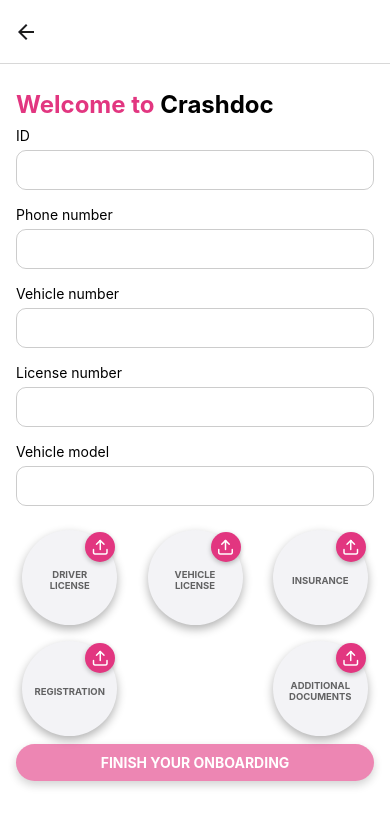
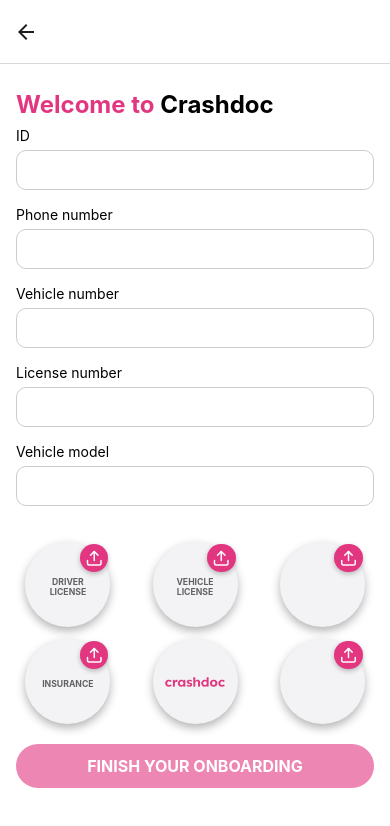
Before and after one commit to taloreff/Crashdoc, a React Native app: screen /Onboarding in a window 390 px wide. Shown: the top 826 px of the page. Built offline with nearby package versions, Linux system fonts and the light colour scheme.

Commit message:
fixing the damageassessment page

```diff
--- a/cmps/DocumentUploader.js
+++ b/cmps/DocumentUploader.js
@@ -16,6 +16,7 @@
   docType,
   documentUri,
   onUpload,
+  size = 85,
   documentTypeMapping,
 }) => {
   const [uploading, setUploading] = useState(false);
@@ -94,7 +95,7 @@
       const base64Img = await convertUriToBase64(imageUri);
       const uploadedImage = await uploadService.uploadImg(base64Img);
       console.log("Uploaded Image:", uploadedImage.secure_url);
-      onUpload(docType, uploadedImage.secure_url); // Update the document URL after upload
+      onUpload(docType, uploadedImage.secure_url);
     } catch (error) {
       Alert.alert(
         "Upload Error",
@@ -119,7 +120,10 @@
 
   return (
     <TouchableOpacity
-      style={styles.documentButton}
+      style={[
+        styles.documentButton,
+        { width: size, height: size, borderRadius: size / 2 },
+      ]}
       onPress={handleDocumentUpload}
       disabled={uploading}
     >
@@ -133,15 +137,25 @@
       {localImageUri ? (
         <Image
           source={{ uri: localImageUri }}
-          style={styles.documentImage}
+          style={[
+            styles.documentImage,
+            { width: size - 5, height: size - 5, borderRadius: (size - 5) / 2 },
+          ]}
           resizeMode="cover"
         />
       ) : (
         <>
-          <View style={styles.uploadIconContainer}>
+          <View
+            style={[
+              styles.uploadIconContainer,
+              { width: size / 3, height: size / 3, borderRadius: size / 6 },
+            ]}
+          >
             <Feather name="upload" size={18} style={styles.uploadIcon} />
           </View>
-          <Text style={styles.documentButtonText}>{docType}</Text>
+          <Text style={[styles.documentButtonText, { fontSize: size / 9.8 }]}>
+            {docType}
+          </Text>
         </>
       )}
     </TouchableOpacity>
@@ -150,15 +164,12 @@
 
 const styles = StyleSheet.create({
   documentButton: {
-    width: 95,
-    height: 95,
-    borderRadius: 55,
     backgroundColor: "#F3F3F6FF",
     justifyContent: "center",
     alignItems: "center",
-    padding: 10,
+    padding: 8,
     position: "relative",
-    marginHorizontal: 10,
+    marginHorizontal: 8,
     shadowColor: "#000",
     shadowOffset: { width: 0, height: 4 },
     shadowOpacity: 0.3,
@@ -166,9 +177,6 @@
     elevation: 10,
   },
   uploadIconContainer: {
-    width: 30,
-    height: 30,
-    borderRadius: 17.5,
     backgroundColor: "#e23680",
     justifyContent: "center",
     alignItems: "center",
@@ -185,16 +193,13 @@
     color: "#fff",
   },
   documentImage: {
-    width: 90,
-    height: 90,
-    borderRadius: 45,
+    borderRadius: 40,
   },
   documentButtonText: {
     color: "rgba(0, 0, 0, 0.6)",
-    fontSize: 9.5,
     fontWeight: "bold",
     textAlign: "center",
-    marginTop: 5,
+    marginTop: 4,
   },
   uploadIndicator: {
     position: "absolute",
--- a/cmps/FormContainer.js
+++ b/cmps/FormContainer.js
@@ -9,6 +9,7 @@
   TouchableOpacity,
   Keyboard,
   Platform,
+  Image,
 } from "react-native";
 import InputField from "./InputField";
 import DocumentUploader from "./DocumentUploader";
@@ -48,18 +49,73 @@
 
           <View style={styles.documentContainer}>
             <View style={styles.gridContainer}>
-              {documentTypes.flat().map((docType, index) => (
-                <View style={styles.gridItem} key={index}>
-                  <DocumentUploader
-                    docType={docType}
-                    documentUri={
-                      documents && documents[documentTypeMapping[docType]]
-                    }
-                    onUpload={onUpload}
-                    documentTypeMapping={documentTypeMapping}
+              {/* First row with 3 frames */}
+              <View style={styles.gridItem}>
+                <DocumentUploader
+                  docType={documentTypes[0][0]}
+                  documentUri={
+                    documents &&
+                    documents[documentTypeMapping[documentTypes[0][0]]]
+                  }
+                  onUpload={onUpload}
+                  documentTypeMapping={documentTypeMapping}
+                />
+              </View>
+              <View style={styles.gridItem}>
+                <DocumentUploader
+                  docType={documentTypes[0][1]}
+                  documentUri={
+                    documents &&
+                    documents[documentTypeMapping[documentTypes[0][1]]]
+                  }
+                  onUpload={onUpload}
+                  documentTypeMapping={documentTypeMapping}
+                />
+              </View>
+              <View style={styles.gridItem}>
+                <DocumentUploader
+                  docType={documentTypes[0][2]} // Changed to [0][2] for third item in first row
+                  documentUri={
+                    documents &&
+                    documents[documentTypeMapping[documentTypes[0][2]]]
+                  }
+                  onUpload={onUpload}
+                  documentTypeMapping={documentTypeMapping}
+                />
+              </View>
+
+              {/* Second row with 3 frames, middle one is the logo */}
+              <View style={styles.gridItem}>
+                <DocumentUploader
+                  docType={documentTypes[1][0]}
+                  documentUri={
+                    documents &&
+                    documents[documentTypeMapping[documentTypes[1][0]]]
+                  }
+                  onUpload={onUpload}
+                  documentTypeMapping={documentTypeMapping}
+                />
+              </View>
+              <View style={styles.gridItemLogo}>
+                <View style={styles.logoContainer}>
+                  <Image
+                    source={require("../assets/logo.png")}
+                    style={styles.logoImage}
+                    resizeMode="contain"
                   />
                 </View>
-              ))}
+              </View>
+              <View style={styles.gridItem}>
+                <DocumentUploader
+                  docType={documentTypes[1][2]} // Changed to [1][2] for third item in second row
+                  documentUri={
+                    documents &&
+                    documents[documentTypeMapping[documentTypes[1][2]]]
+                  }
+                  onUpload={onUpload}
+                  documentTypeMapping={documentTypeMapping}
+                />
+              </View>
             </View>
           </View>
 
@@ -98,7 +154,7 @@
     fontWeight: "bold",
   },
   documentContainer: {
-    marginVertical: 0,
+    marginVertical: 14,
   },
   gridContainer: {
     flexDirection: "row",
@@ -106,23 +162,43 @@
     justifyContent: "space-between",
   },
   gridItem: {
-    width: "30%",
-    marginVertical: 8,
+    width: "29%",
+    marginVertical: 6,
     alignItems: "center",
   },
-  submitButton: {
-    backgroundColor: "#e23680",
-    paddingVertical: 10,
-    paddingHorizontal: 14,
-    borderRadius: 44,
+  gridItemLogo: {
+    width: "29%",
+    marginVertical: 6,
     alignItems: "center",
     justifyContent: "center",
-    marginBottom: 20,
+  },
+  logoContainer: {
+    width: 85,
+    height: 85,
+    borderRadius: 45,
+    backgroundColor: "#F3F3F6FF",
+    justifyContent: "center",
+    alignItems: "center",
+    padding: 10,
+    marginHorizontal: 10,
     shadowColor: "#000",
     shadowOffset: { width: 0, height: 4 },
     shadowOpacity: 0.3,
     shadowRadius: 10,
     elevation: 10,
+  },
+  logoImage: {
+    width: 60,
+    height: 60,
+  },
+  submitButton: {
+    backgroundColor: "#e23680",
+    paddingVertical: 12,
+    paddingHorizontal: 16,
+    borderRadius: 44,
+    alignItems: "center",
+    justifyContent: "center",
+    marginBottom: 20,
   },
   disabledButton: {
     backgroundColor: "#e23680",
@@ -130,7 +206,7 @@
   },
   submitButtonText: {
     color: "#fff",
-    fontSize: 14,
+    fontSize: 16,
     fontWeight: "bold",
   },
 });
--- a/screens/CreateCase.js
+++ b/screens/CreateCase.js
@@ -184,9 +184,8 @@
   ];
 
   const documentTypes = [
-    ["DRIVER LICENSE", "VEHICLE LICENSE"],
-    ["INSURANCE", "REGISTRATION"],
-    ["ADDITIONAL DOCUMENTS"],
+    ["DRIVER LICENSE", "VEHICLE LICENSE", "INSURANCE"],
+    ["REGISTRATION", "CRASHDOC", "ADDITIONAL DOCUMENTS"],
   ];
 
   return (
--- a/screens/DamageassessmentScreen.js
+++ b/screens/DamageassessmentScreen.js
@@ -269,26 +269,23 @@
 
         <View style={styles.documentContainer}>
           <View style={styles.gridContainer}>
+            {/* First row with 3 frames */}
             {[
               "Upload Damage Photo 1",
               "Upload Damage Photo 2",
               "Upload Damage Photo 3",
-              "Upload Damage Photo 4",
-              "Upload Damage Photo 5",
-            ].map((docType, index) => {
-              const photoKey = `damagePhoto${index + 1}`;
-              return (
+            ].map((docType, index) => (
+              <View style={styles.gridItem} key={index}>
                 <TouchableOpacity
                   style={styles.documentButton}
-                  key={index}
                   onPress={() => handlePhotoUpload(docType, index + 1)}
-                  disabled={uploading[photoKey]}
+                  disabled={uploading[`damagePhoto${index + 1}`]}
                 >
-                  {uploading[photoKey] ? (
+                  {uploading[`damagePhoto${index + 1}`] ? (
                     <ActivityIndicator size="small" color="#e23680" />
-                  ) : damagePhotos[photoKey] ? (
+                  ) : damagePhotos[`damagePhoto${index + 1}`] ? (
                     <Image
-                      source={{ uri: damagePhotos[photoKey] }}
+                      source={{ uri: damagePhotos[`damagePhoto${index + 1}`] }}
                       style={styles.documentImage}
                     />
                   ) : (
@@ -304,8 +301,77 @@
                     </>
                   )}
                 </TouchableOpacity>
-              );
-            })}
+              </View>
+            ))}
+
+            {/* Second row with 3 frames, middle one is the logo */}
+            <View style={styles.gridItem}>
+              <TouchableOpacity
+                style={styles.documentButton}
+                onPress={() => handlePhotoUpload("Upload Damage Photo 4", 4)}
+                disabled={uploading["damagePhoto4"]}
+              >
+                {uploading["damagePhoto4"] ? (
+                  <ActivityIndicator size="small" color="#e23680" />
+                ) : damagePhotos["damagePhoto4"] ? (
+                  <Image
+                    source={{ uri: damagePhotos["damagePhoto4"] }}
+                    style={styles.documentImage}
+                  />
+                ) : (
+                  <>
+                    <View style={styles.uploadIconContainer}>
+                      <Feather
+                        name="upload"
+                        size={18}
+                        style={styles.uploadIcon}
+                      />
+                    </View>
+                    <Text style={styles.documentButtonText}>
+                      Upload Damage Photo 4
+                    </Text>
+                  </>
+                )}
+              </TouchableOpacity>
+            </View>
+            <View style={styles.gridItemLogo}>
+              <View style={styles.logoContainer}>
+                <Image
+                  source={require("../assets/logo.png")}
+                  style={styles.logoImage}
+                  resizeMode="contain"
+                />
+              </View>
+            </View>
+            <View style={styles.gridItem}>
+              <TouchableOpacity
+                style={styles.documentButton}
+                onPress={() => handlePhotoUpload("Upload Damage Photo 5", 5)}
+                disabled={uploading["damagePhoto5"]}
+              >
+                {uploading["damagePhoto5"] ? (
+                  <ActivityIndicator size="small" color="#e23680" />
+                ) : damagePhotos["damagePhoto5"] ? (
+                  <Image
+                    source={{ uri: damagePhotos["damagePhoto5"] }}
+                    style={styles.documentImage}
+                  />
+                ) : (
+                  <>
+                    <View style={styles.uploadIconContainer}>
+                      <Feather
+                        name="upload"
+                        size={18}
+                        style={styles.uploadIcon}
+                      />
+                    </View>
+                    <Text style={styles.documentButtonText}>
+                      Upload Damage Photo 5
+                    </Text>
+                  </>
+                )}
+              </TouchableOpacity>
+            </View>
           </View>
         </View>
 
@@ -364,9 +430,39 @@
     flexWrap: "wrap",
     justifyContent: "space-between",
   },
+  gridItem: {
+    width: "29%",
+    marginVertical: 6,
+    alignItems: "center",
+  },
+  gridItemLogo: {
+    width: "29%",
+    marginVertical: 6,
+    alignItems: "center",
+    justifyContent: "center",
+  },
+  logoContainer: {
+    width: 95,
+    height: 95,
+    borderRadius: 55,
+    backgroundColor: "#F3F3F6FF",
+    justifyContent: "center",
+    alignItems: "center",
+    padding: 10,
+    marginHorizontal: 10,
+    shadowColor: "#000",
+    shadowOffset: { width: 0, height: 4 },
+    shadowOpacity: 0.3,
+    shadowRadius: 10,
+    elevation: 10,
+  },
+  logoImage: {
+    width: 60,
+    height: 60,
+  },
   documentButton: {
-    width: 100,
-    height: 100,
+    width: 95,
+    height: 95,
     borderRadius: 55,
     backgroundColor: "#F3F3F6FF",
     justifyContent: "center",
```
